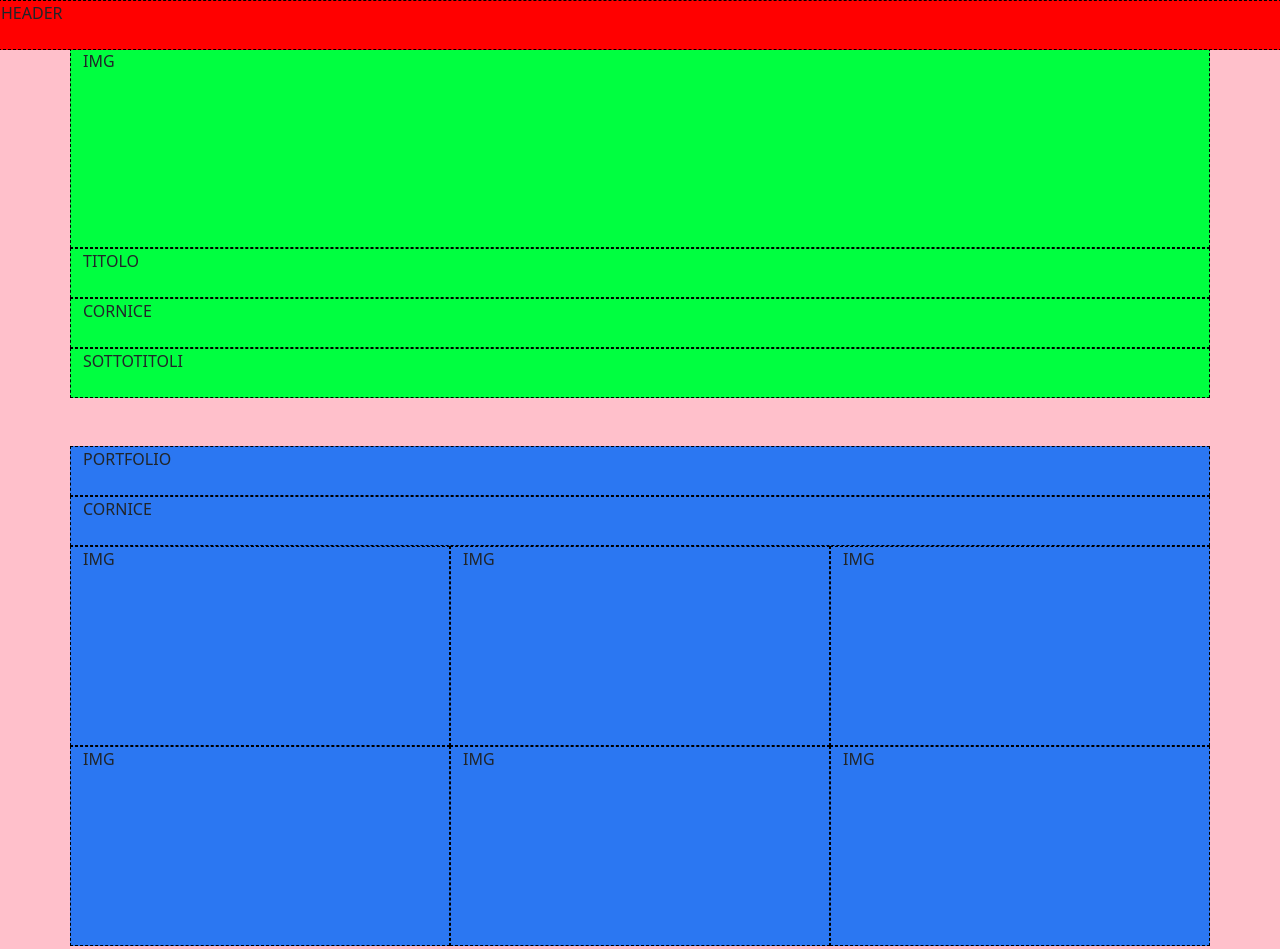
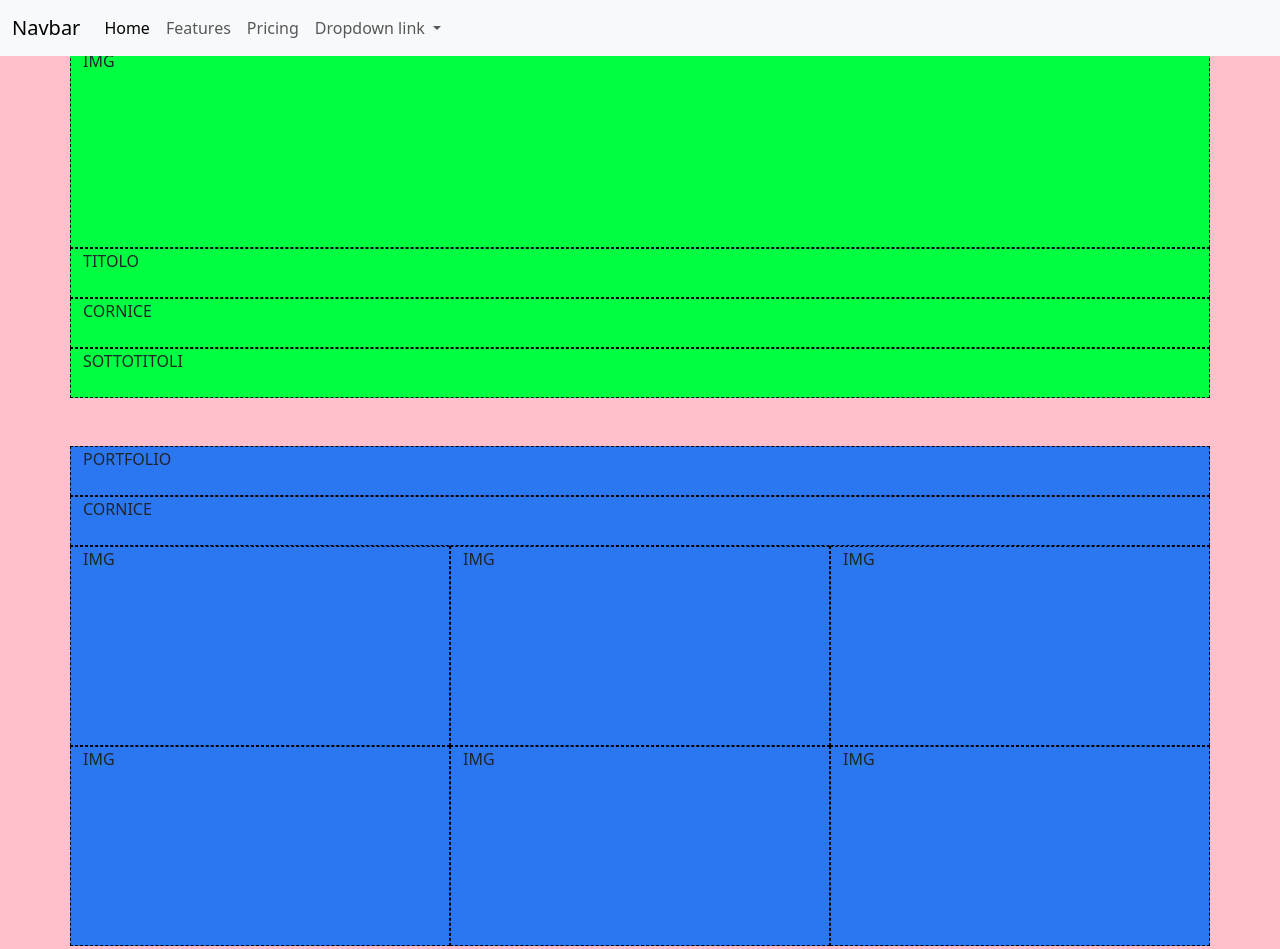
Before and after one commit to leonardoserra/html-css-bootstrap-freelancer, a plain HTML site: page index.html in a window 1280 px wide. Shown: the top 949 px of the page. Drawn offline with nearby package versions, Linux system fonts and the light colour scheme.

Commit message:
creata palette colori var, tolto debug nav

```diff
--- a/css/style.css
+++ b/css/style.css
@@ -30,3 +30,12 @@
 .ms_bg-grey{
     background-color: rgb(193, 193, 193);
 }
+
+/*creo palette colori*/
+
+:root{
+    --ms_primary-color: #ffffff;
+    --ms_secondary-color: #1abc9c;
+    --ms_tertiary-color: #2c3e50;
+    --ms_tertiary-color-light: #3a546d;
+}
--- a/index.html
+++ b/index.html
@@ -15,8 +15,39 @@
          <!--    HEADER    -->
         <header class="container">
             <div class="row fixed-top">
-                <div class="col-xs-12 ms_debug-box-small ms_bg-red">
-                    HEADER
+                <div class="col-xs-12">
+
+                    <nav class="navbar navbar-expand-md bg-body-tertiary">
+                        <div class="container-fluid">
+                          <a class="navbar-brand" href="#">Navbar</a>
+                          <button class="navbar-toggler" type="button" data-bs-toggle="collapse" data-bs-target="#navbarNavDropdown" aria-controls="navbarNavDropdown" aria-expanded="false" aria-label="Toggle navigation">
+                            <span class="navbar-toggler-icon"></span>
+                          </button>
+                          <div class="collapse navbar-collapse" id="navbarNavDropdown">
+                            <ul class="navbar-nav">
+                              <li class="nav-item">
+                                <a class="nav-link active" aria-current="page" href="#">Home</a>
+                              </li>
+                              <li class="nav-item">
+                                <a class="nav-link" href="#">Features</a>
+                              </li>
+                              <li class="nav-item">
+                                <a class="nav-link" href="#">Pricing</a>
+                              </li>
+                              <li class="nav-item dropdown">
+                                <a class="nav-link dropdown-toggle" href="#" role="button" data-bs-toggle="dropdown" aria-expanded="false">
+                                  Dropdown link
+                                </a>
+                                <ul class="dropdown-menu">
+                                  <li><a class="dropdown-item" href="#">Action</a></li>
+                                  <li><a class="dropdown-item" href="#">Another action</a></li>
+                                  <li><a class="dropdown-item" href="#">Something else here</a></li>
+                                </ul>
+                              </li>
+                            </ul>
+                          </div>
+                        </div>
+                      </nav>
                 </div>
             </div>
         </header>
```
Also changed, not shown: sandbox.html (+1 -1 lines).
